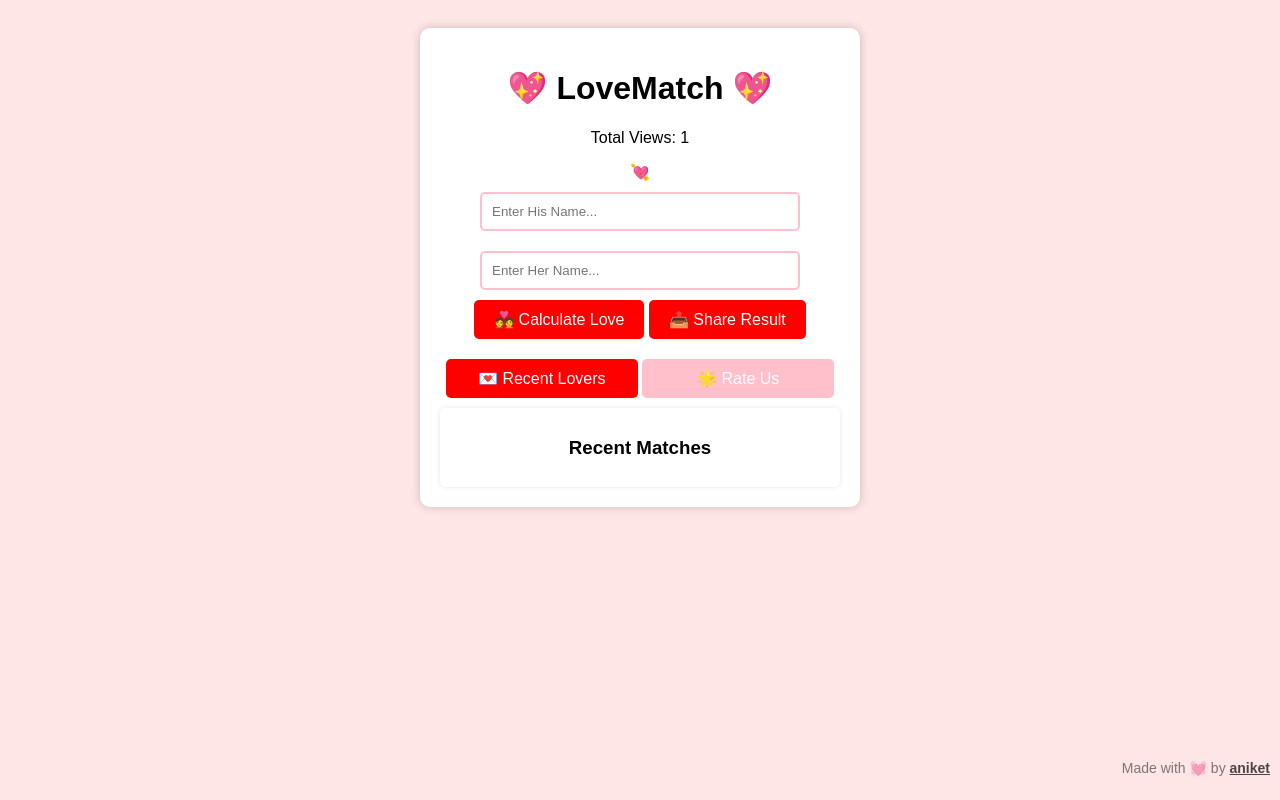
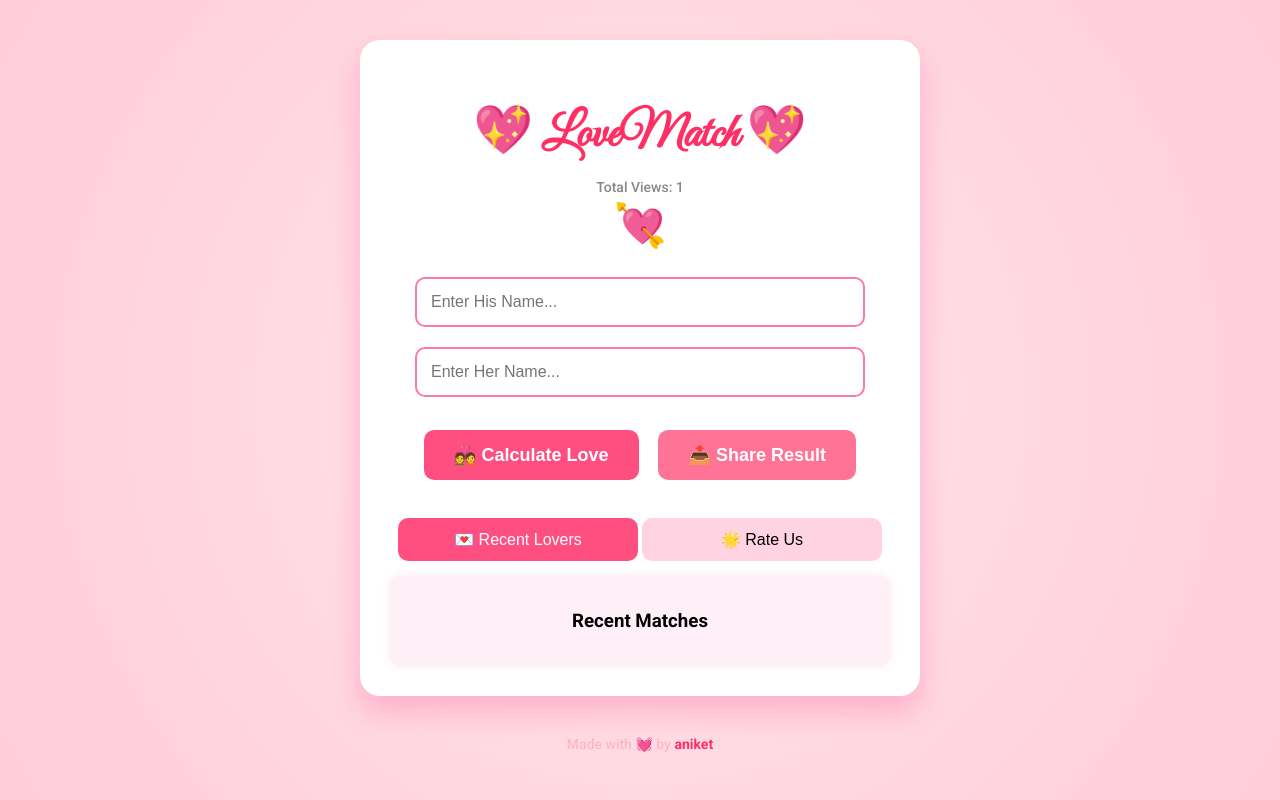
Before and after one commit to Aniket-AHI/Valentine-s-Match, a plain HTML site: page index.html in a window 1280 px wide. Drawn offline with Linux system fonts and the light colour scheme.

Commit message:
change style file

```diff
--- a/style.css
+++ b/style.css
@@ -1,97 +1,156 @@
 body {
-  font-family: Arial, sans-serif;
+  font-family: 'Roboto', sans-serif;
+  background: radial-gradient(circle, #ffe6eb, #ffccda);
   text-align: center;
-  background-color: #ffe6e6;
-  padding: 20px;
+  margin: 0;
+  padding: 0;
+  overflow-x: hidden;
 }
+
 .container {
   background: white;
-  padding: 20px;
+  padding: 30px;
+  border-radius: 20px;
+  box-shadow: 0 15px 30px rgba(255, 0, 100, 0.2);
+  max-width: 500px;
+  margin: 40px auto;
+  position: relative;
+}
+
+.header {
+  font-family: 'Great Vibes', cursive;
+  font-size: 48px;
+  color: #ff2e63;
+  margin-bottom: 10px;
+}
+
+.heart-animation {
+  font-size: 36px;
+  animation: pulse 1.5s infinite;
+  margin-bottom: 20px;
+}
+
+@keyframes pulse {
+  0% { transform: scale(1); opacity: 0.8; }
+  50% { transform: scale(1.2); opacity: 1; }
+  100% { transform: scale(1); opacity: 0.8; }
+}
+
+.input-group input {
+  padding: 14px;
+  margin: 10px 0;
+  width: 90%;
+  border: 2px solid #ff7aa2;
   border-radius: 10px;
-  box-shadow: 0 0 10px rgba(0, 0, 0, 0.2);
-  display: inline-block;
-  width: 90%;
-  max-width: 400px;
+  font-size: 16px;
 }
-input {
-  padding: 10px;
-  margin: 10px;
-  width: 80%;
-  border: 2px solid pink;
-  border-radius: 5px;
+
+.button-group {
+  margin-top: 15px;
 }
-button {
-  padding: 10px 20px;
-  background-color: red;
+
+.main-btn, .share-btn {
+  padding: 14px 30px;
+  margin: 8px;
+  border: none;
+  border-radius: 10px;
+  font-size: 18px;
+  font-weight: bold;
   color: white;
-  border: none;
+  background: #ff4e80;
   cursor: pointer;
-  font-size: 16px;
-  border-radius: 5px;
+  transition: all 0.3s;
 }
-button:hover {
-  background-color: darkred;
+
+.share-btn {
+  background: #ff7396;
 }
+
+.main-btn:hover, .share-btn:hover {
+  transform: translateY(-2px);
+  box-shadow: 0 4px 10px rgba(255, 72, 128, 0.4);
+}
+
 #result {
-  margin-top: 20px;
-  font-size: 20px;
+  margin-top: 25px;
+  font-size: 22px;
   font-weight: bold;
+  color: #ff2e63;
+  animation: fadeIn 0.6s ease-in-out;
 }
+
+@keyframes fadeIn {
+  from { opacity: 0; transform: translateY(10px); }
+  to { opacity: 1; transform: translateY(0); }
+}
+
 .tab-container {
-  margin-top: 20px;
+  margin-top: 25px;
 }
+
 .tab-button {
-  padding: 10px;
+  padding: 12px;
   width: 48%;
-  background-color: pink;
+  background-color: #ffd3e1;
   border: none;
   font-size: 16px;
   cursor: pointer;
+  border-radius: 10px;
+  margin: 5px 0;
+  font-weight: 500;
 }
+
 .tab-button.active {
-  background-color: red;
+  background-color: #ff4e80;
   color: white;
 }
+
 .tab-content {
   display: none;
   margin-top: 10px;
-  padding: 10px;
-  background: white;
-  border-radius: 5px;
-  box-shadow: 0 0 5px rgba(0, 0, 0, 0.1);
+  padding: 15px;
+  background: #fff0f8;
+  border-radius: 10px;
+  box-shadow: 0 0 8px rgba(255, 0, 100, 0.1);
 }
+
 .rating {
   margin-top: 10px;
 }
+
 .star {
-  font-size: 24px;
+  font-size: 30px;
   cursor: pointer;
-  color: gray;
+  color: #bbb;
 }
+
 .star:hover, .star.active {
   color: gold;
 }
 
 .watermark {
-  position: fixed;
-  bottom: 10px;
-  right: 10px;
+  margin-top: 30px;
   font-size: 14px;
-  color: rgba(0, 0, 0, 0.5);
+  color: #ffb6c1;
+}
+
+.watermark a {
+  color: #ff2e63;
+  font-weight: bold;
   text-decoration: none;
 }
 
-.watermark a {
-  color: rgba(0, 0, 0, 0.7);
-  font-weight: bold;
+.view-count {
+  font-size: 14px;
+  margin-bottom: 10px;
+  color: #888;
 }
 
-
 @media (max-width: 768px) {
-  body {
-      font-size: 14px;
+  .container {
+    width: 95%;
   }
-  input {
-      width: 90%;
+  .header {
+    font-size: 34px;
   }
 }
```
